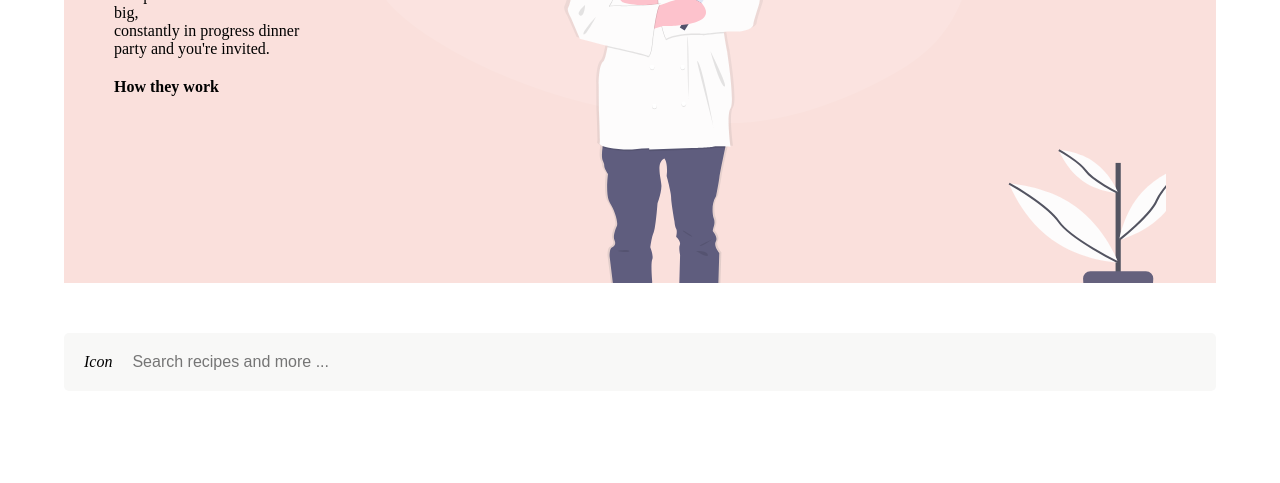
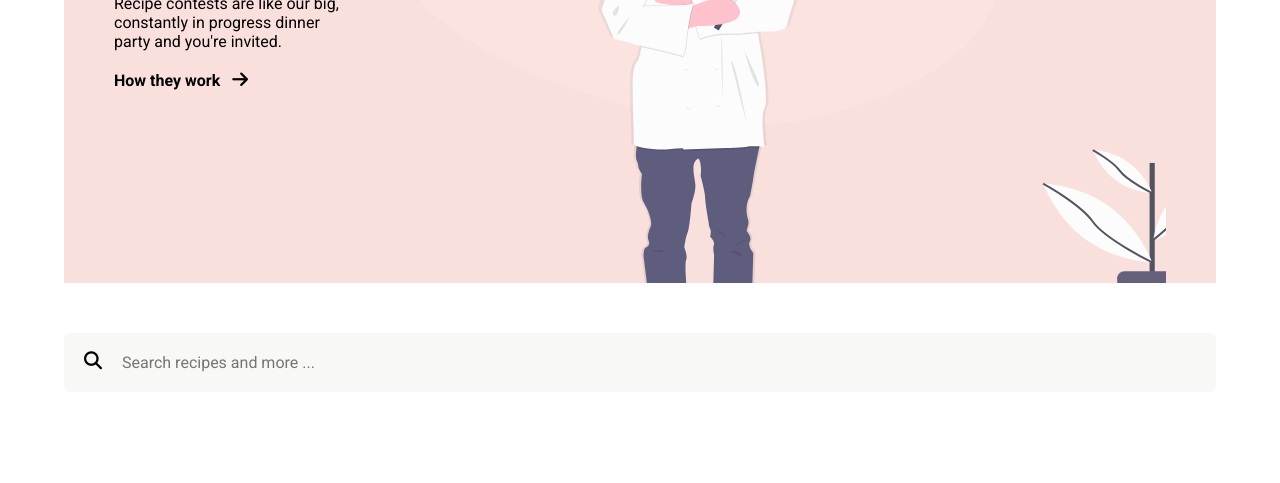
Before and after one commit to balbaal/master-chef, a website: page index.html in a window 1280 px wide. Shown: the part 317-800 px from the top of the page. Drawn offline with Linux system fonts and the light colour scheme.

Commit message:
add(asset): font & icon

```diff
--- a/index.html
+++ b/index.html
@@ -2,6 +2,10 @@
   <head>
     <meta charset="UTF-8" />
     <meta name="viewport" content="width=device-width, initial-scale=1.0" />
+    <link
+      href="https://fonts.googleapis.com/css2?family=Roboto:ital,wght@0,100;0,300;0,400;0,500;0,700;0,900;1,100;1,300;1,400;1,500;1,700;1,900&display=swap"
+      rel="stylesheet"
+    />
     <link rel="stylesheet" href="styles/main.css" />
 
     <title>Master Chef</title>
@@ -10,13 +14,14 @@
     <div class="container">
       <section class="hero">
         <div class="hero__content">
-          <h1 class="hero__content__title">Recipe <br />Contest</h1>
+          <h1 class="hero__content__title">Recipe Contest</h1>
           <h2 class="hero__content__description">
-            Recipe contests are like our big, <br />
-            constantly in progress dinner <br />
+            Recipe contests are like our big, constantly in progress dinner
             party and you're invited.
           </h2>
-          <a class="hero__content__button" href="#">How they work</a>
+          <a class="hero__content__button" href="#"
+            >How they work <i class="fa fa-arrow-right"></i
+          ></a>
         </div>
         <div class="hero__figure">
           <img
@@ -30,7 +35,7 @@
       <section class="searching-tab">
         <form class="searching-tab__form" action="">
           <div class="searching-tab__form__wrap">
-            <i class="searching-tab__form__wrap__icon">Icon</i>
+            <i class="searching-tab__form__wrap__icon fa fa-search"></i>
             <input
               class="searching-tab__form__wrap__input"
               type="text"
@@ -40,5 +45,7 @@
         </form>
       </section>
     </div>
+
+    <script src="https://use.fontawesome.com/b2d4c3b8de.js"></script>
   </body>
 </html>
--- a/styles/main.sass
+++ b/styles/main.sass
@@ -9,6 +9,7 @@ $americano: #846F6B
   padding: 0
   margin: 0
   box-sizing: border-box
+  font-family: 'Roboto', sans-serif
 
   a
     text-decoration: none
@@ -19,6 +20,9 @@ $americano: #846F6B
   max-width: 1200px
   margin: 0 auto
 
+  section
+    margin-bottom: 50px
+
   .hero
     background-color: $mandys_pink
     display: flex
@@ -26,10 +30,10 @@ $americano: #846F6B
     align-items: center
     justify-content: space-between
     padding: 0 50px
-    margin-bottom: 50px
 
     &__content
       color: $cod_gray
+      width: 250px
 
       &__title
         font-size: 46px
@@ -37,11 +41,15 @@ $americano: #846F6B
         margin-bottom: 10px
       &__description
         font-size: 16px
-        font-weight: lighter
+        font-weight: 400
         margin-bottom: 20px
       &__button
         font-size: 16px
         font-weight: bold
+
+        i
+          margin-left: 8px
+          font-size: 18px
 
     &__figure
       height: 600px
@@ -64,11 +72,12 @@ $americano: #846F6B
 
         &__icon
           margin-right: 20px
+          margin-top: -3px
+          font-size: 18px
 
         &__input
           background-color: $hint_of_red
           border: none
           outline: none
-          color: $heather
           font-size: 16px
           width: 100%
```
Also changed, not shown: styles/main.css.
